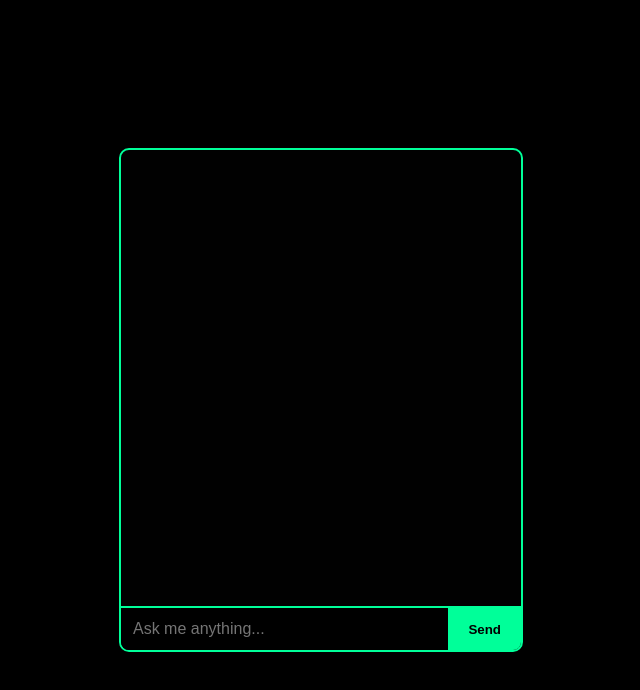
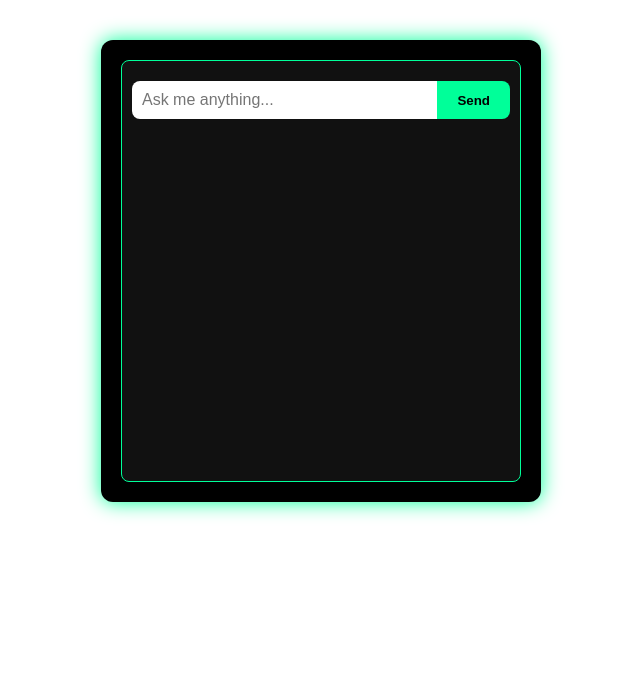
Before and after one commit to Nyx-dev46/cs, a plain HTML site: page chatbot.html in a window 1280 px wide. Shown: the whole page, without its empty margins (319-959 px from the left). Drawn offline with Linux system fonts and the light colour scheme.

Commit message:
chatbot.css

```diff
--- a/chatbot.css
+++ b/chatbot.css
@@ -1,72 +1,55 @@
-body {
-  background: #000;
-  color: #0f0;
-  font-family: 'Segoe UI', Tahoma, Geneva, Verdana, sans-serif;
-  display: flex;
-  justify-content: center;
-  align-items: center;
-  height: 100vh;
-  margin: 0;
-}
 #chat-container {
+  background-color: #000;
+  color: #00ff99;
+  font-family: Arial, sans-serif;
   width: 400px;
-  background: #010101;
-  border: 2px solid #00ff99;
-  border-radius: 10px;
-  display: flex;
-  flex-direction: column;
-  overflow: hidden;
+  margin: 40px auto;
+  padding: 20px;
+  border-radius: 12px;
+  box-shadow: 0 0 20px #00ff99;
 }
 #chat-window {
-  display: flex;
-  flex-direction: column;
-  height: 500px;
+  height: 400px;
+  overflow-y: auto;
+  border: 1px solid #00ff99;
+  padding: 10px;
+  border-radius: 8px;
+  background-color: #111;
 }
 #messages {
-  flex: 1;
-  padding: 15px;
-  overflow-y: auto;
-  font-size: 16px;
-  line-height: 1.4;
+  margin-bottom: 10px;
 }
 .message {
-  margin-bottom: 10px;
-  padding: 8px 12px;
-  border-radius: 8px;
-  max-width: 75%;
+  margin-bottom: 8px;
 }
-.user-message {
-  background: #004d00;
-  color: #aaffaa;
-  align-self: flex-end;
+.message.user {
+  color: #00cc77;
+  text-align: right;
 }
-.bot-message {
-  background: #003300;
+.message.bot {
   color: #00ff99;
-  align-self: flex-start;
+  text-align: left;
 }
 #chat-form {
   display: flex;
-  border-top: 2px solid #00ff99;
+  margin-top: 10px;
 }
 #user-input {
-  flex: 1;
-  padding: 12px;
+  flex-grow: 1;
+  padding: 10px;
   border: none;
-  background: #000;
-  color: #0f0;
+  border-radius: 8px 0 0 8px;
   font-size: 16px;
-  outline: none;
 }
-button {
-  background: #00ff99;
+#chat-form button {
+  padding: 10px 20px;
   border: none;
-  color: #000;
-  padding: 0 20px;
+  background-color: #00ff99;
+  color: black;
   font-weight: bold;
+  border-radius: 0 8px 8px 0;
   cursor: pointer;
-  transition: background 0.3s ease;
 }
-button:hover {
-  background: #00cc77;
+#chat-form button:hover {
+  background-color: #00cc77;
 }
```
